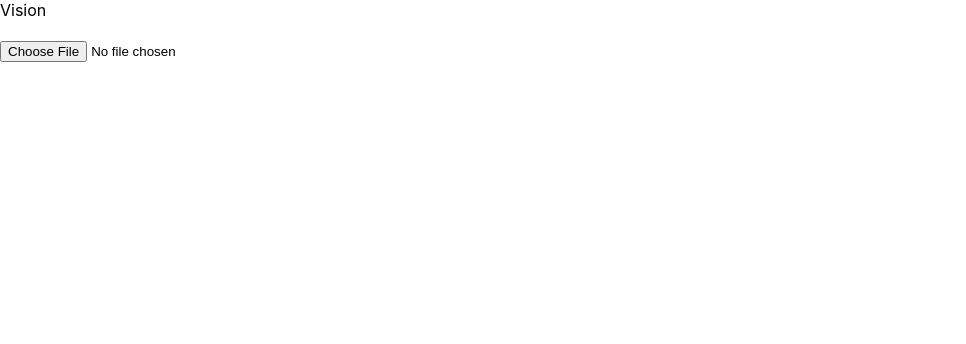
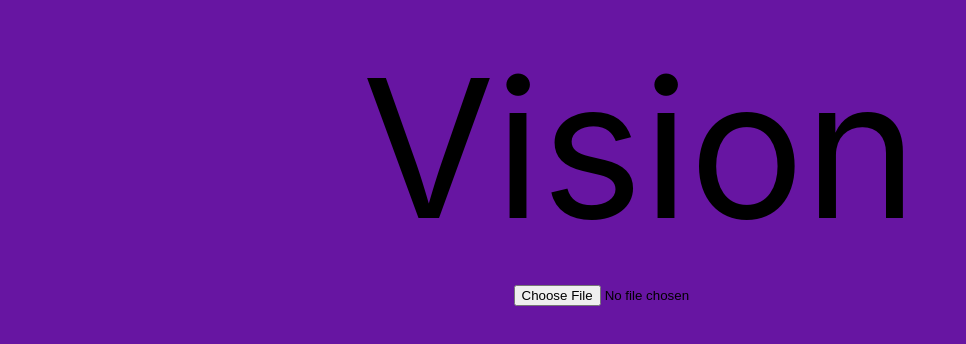
Before and after one commit to khanhzoball/image-translate, a React (Create React App) app: page / in a window 1280 px wide. Shown: the top 344 px of the page, without its empty margins (0-966 px from the left). Built offline with nearby package versions, Linux system fonts and the light colour scheme.

Commit message:
added index

```diff
--- a/src/App.js
+++ b/src/App.js
@@ -1,7 +1,7 @@
 import React from "react";
 import { BrowserRouter, Route, Routes } from "react-router-dom";
 import Home from "./components/home.js";
-// import "./components/index.css";
+import "./components/index.css";
 
 function App () {
   return (
--- /dev/null
+++ b/src/components/index.css
@@ -0,0 +1,29 @@
+body, html {
+    justify-content: center;
+    align-items: center;
+    background-color: #6715A2;
+    margin: 0;
+}
+
+.title {
+    font-size: 12rem;
+    padding-top: 2rem;
+    color: black;
+}
+
+.container{
+    width: 695px;
+    margin-left: auto;
+    margin-right: auto;
+    display: flex;
+    flex-direction: column;
+    justify-content: center;
+    align-items: center;
+    flex-wrap: wrap;
+}
+
+.image {
+    height: auto;
+    width: auto;
+    max-width: 400px;
+}
```
